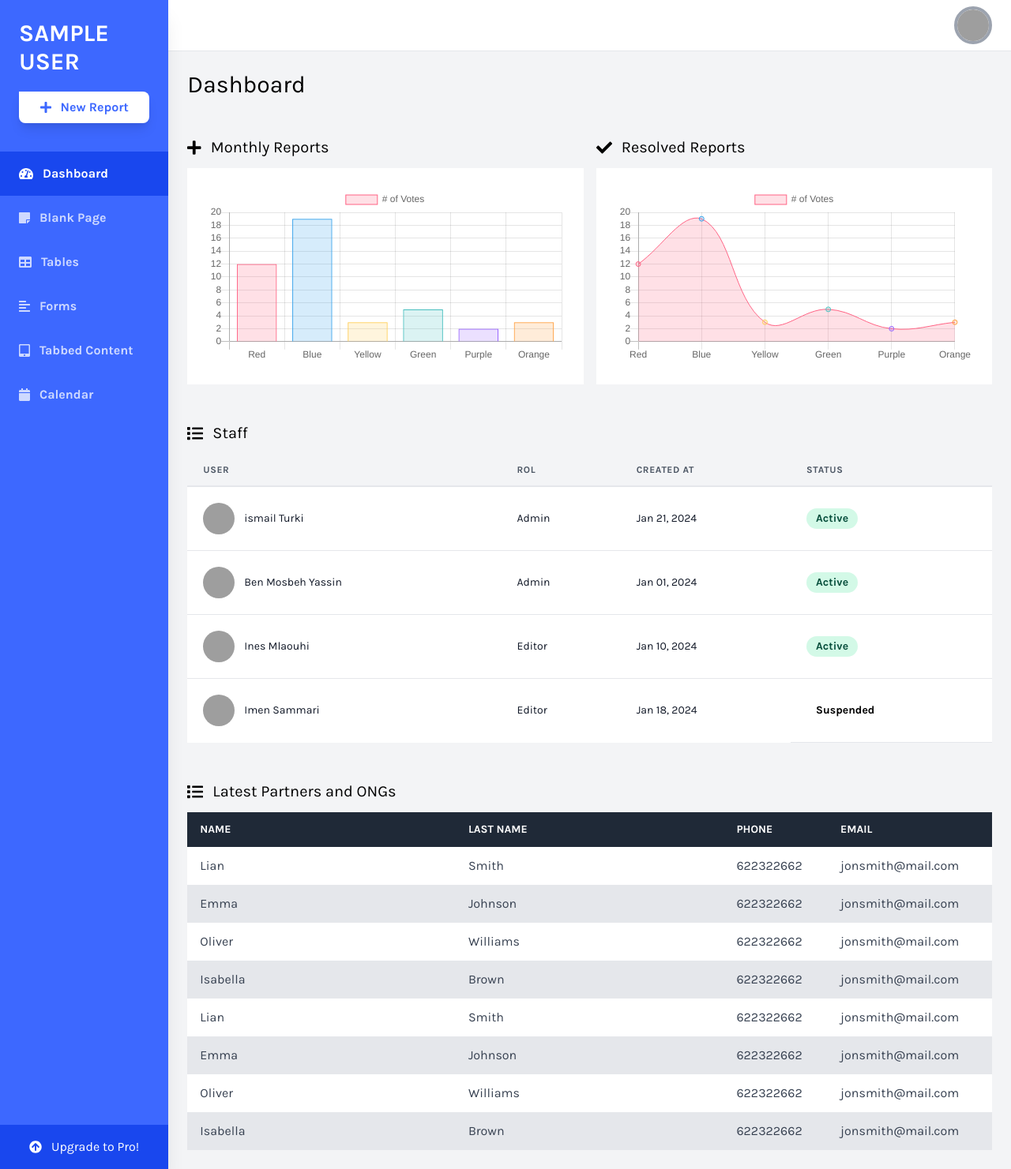
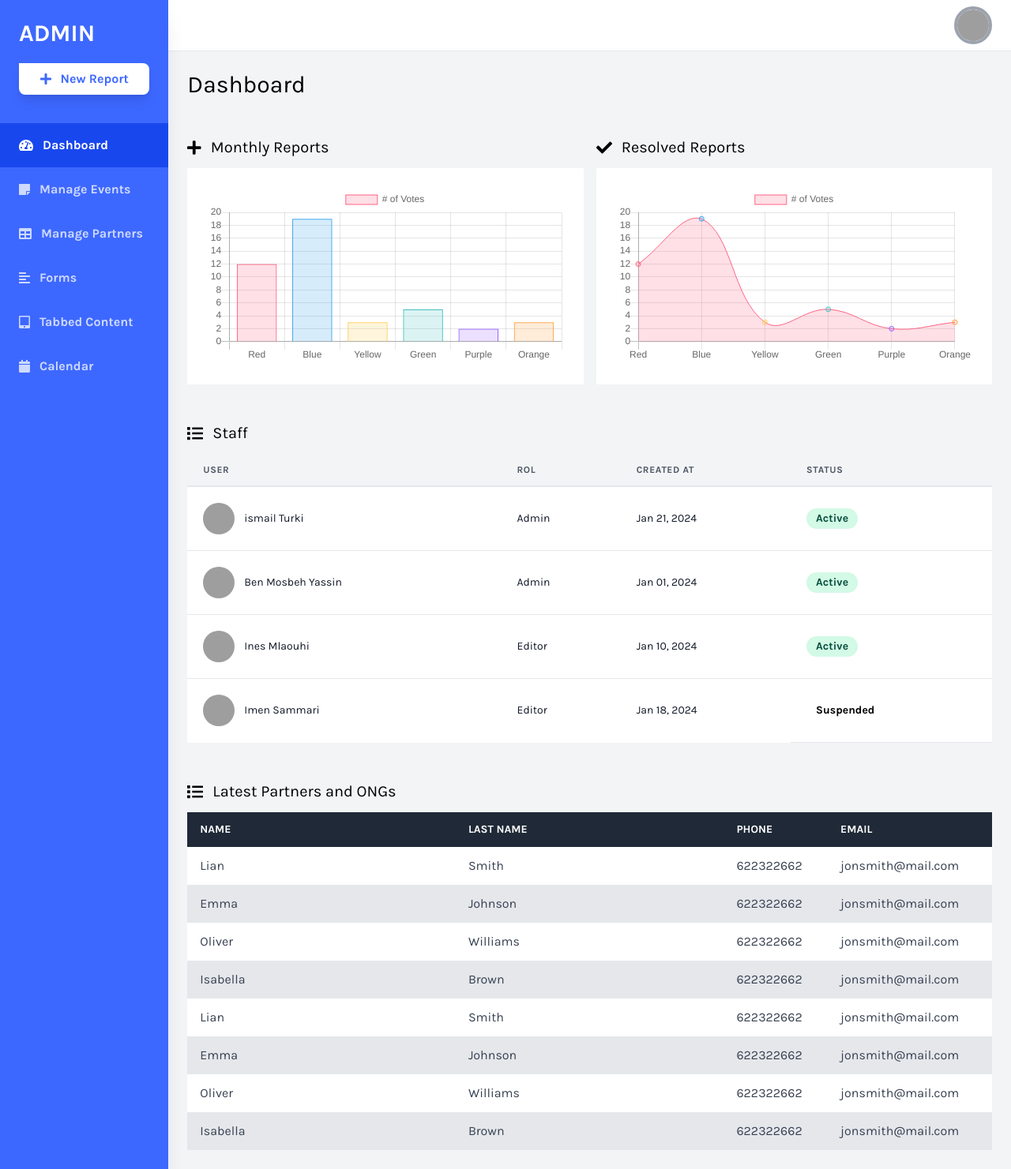
Before and after one commit to Yassin59189/EcoQuest, a PHP site: page / in a window 1280 px wide. Shown: the whole page at 79% size. Run offline with PHP 8.4, Linux system fonts and the light colour scheme; the visitor is signed in with stand-in values (Sample User, id 1); some libraries are stand-ins or nearby versions; grey boxes are pictures that could not be loaded.

Commit message:
fetch events and working on adding events

```diff
--- a/daskboard/index.php
+++ b/daskboard/index.php
@@ -11,6 +11,7 @@
 
 <!DOCTYPE html>
 <html lang="en">
+
 <head>
     <meta charset="UTF-8">
     <meta name="viewport" content="width=device-width, initial-scale=1.0">
@@ -22,22 +23,48 @@
     <link href="https://cdnjs.cloudflare.com/ajax/libs/tailwindcss/2.2.19/tailwind.min.css" rel="stylesheet">
     <style>
         @import url('https://fonts.googleapis.com/css?family=Karla:400,700&display=swap');
-        .font-family-karla { font-family: karla; }
-        .bg-sidebar { background: #3d68ff; }
-        .cta-btn { color: #3d68ff; }
-        .upgrade-btn { background: #1947ee; }
-        .upgrade-btn:hover { background: #0038fd; }
-        .active-nav-link { background: #1947ee; }
-        .nav-item:hover { background: #1947ee; }
-        .account-link:hover { background: #3d68ff; }
+
+        .font-family-karla {
+            font-family: karla;
+        }
+
+        .bg-sidebar {
+            background: #3d68ff;
+        }
+
+        .cta-btn {
+            color: #3d68ff;
+        }
+
+        .upgrade-btn {
+            background: #1947ee;
+        }
+
+        .upgrade-btn:hover {
+            background: #0038fd;
+        }
+
+        .active-nav-link {
+            background: #1947ee;
+        }
+
+        .nav-item:hover {
+            background: #1947ee;
+        }
+
+        .account-link:hover {
+            background: #3d68ff;
+        }
     </style>
 </head>
+
 <body class="bg-gray-100 font-family-karla flex">
 
     <aside class="relative bg-sidebar h-screen w-64 hidden sm:block shadow-xl">
         <div class="p-6">
-            <a href="index.html" class="text-white text-3xl font-semibold uppercase hover:text-gray-300"><?php echo $_SESSION['Nom']; ?></a>
-            <button class="w-full bg-white cta-btn font-semibold py-2 mt-5 rounded-br-lg rounded-bl-lg rounded-tr-lg shadow-lg hover:shadow-xl hover:bg-gray-300 flex items-center justify-center">
+            <a href="index.html" class="text-white text-3xl font-semibold uppercase hover:text-gray-300">Admin</a>
+            <button
+                class="w-full bg-white cta-btn font-semibold py-2 mt-5 rounded-br-lg rounded-bl-lg rounded-tr-lg shadow-lg hover:shadow-xl hover:bg-gray-300 flex items-center justify-center">
                 <i class="fas fa-plus mr-3"></i> New Report
             </button>
         </div>
@@ -46,13 +73,14 @@
                 <i class="fas fa-tachometer-alt mr-3"></i>
                 Dashboard
             </a>
-            <a href="blank.html" class="flex items-center text-white opacity-75 hover:opacity-100 py-4 pl-6 nav-item">
+            <a href="events.php" class="flex items-center text-white opacity-75 hover:opacity-100 py-4 pl-6 nav-item">
                 <i class="fas fa-sticky-note mr-3"></i>
-                Blank Page
+                Manage Events
             </a>
-            <a href="tables.html" class="flex items-center text-white opacity-75 hover:opacity-100 py-4 pl-6 nav-item">
+            <a href="partners.html"
+                class="flex items-center text-white opacity-75 hover:opacity-100 py-4 pl-6 nav-item">
                 <i class="fas fa-table mr-3"></i>
-                Tables
+                Manage Partners
             </a>
             <a href="forms.html" class="flex items-center text-white opacity-75 hover:opacity-100 py-4 pl-6 nav-item">
                 <i class="fas fa-align-left mr-3"></i>
@@ -62,15 +90,13 @@
                 <i class="fas fa-tablet-alt mr-3"></i>
                 Tabbed Content
             </a>
-            <a href="calendar.html" class="flex items-center text-white opacity-75 hover:opacity-100 py-4 pl-6 nav-item">
+            <a href="calendar.html"
+                class="flex items-center text-white opacity-75 hover:opacity-100 py-4 pl-6 nav-item">
                 <i class="fas fa-calendar mr-3"></i>
                 Calendar
             </a>
         </nav>
-        <a href="#" class="absolute w-full upgrade-btn bottom-0 active-nav-link text-white flex items-center justify-center py-4">
-            <i class="fas fa-arrow-circle-up mr-3"></i>
-            Upgrade to Pro!
-        </a>
+
     </aside>
 
     <div class="w-full flex flex-col h-screen overflow-y-hidden">
@@ -78,10 +104,12 @@
         <header class="w-full items-center bg-white py-2 px-6 hidden sm:flex">
             <div class="w-1/2"></div>
             <div x-data="{ isOpen: false }" class="relative w-1/2 flex justify-end">
-                <button @click="isOpen = !isOpen" class="realtive z-10 w-12 h-12 rounded-full overflow-hidden border-4 border-gray-400 hover:border-gray-300 focus:border-gray-300 focus:outline-none">
+                <button @click="isOpen = !isOpen"
+                    class="realtive z-10 w-12 h-12 rounded-full overflow-hidden border-4 border-gray-400 hover:border-gray-300 focus:border-gray-300 focus:outline-none">
                     <img src="https://source.unsplash.com/uJ8LNVCBjFQ/400x400">
                 </button>
-                <button x-show="isOpen" @click="isOpen = false" class="h-full w-full fixed inset-0 cursor-default"></button>
+                <button x-show="isOpen" @click="isOpen = false"
+                    class="h-full w-full fixed inset-0 cursor-default"></button>
                 <div x-show="isOpen" class="absolute w-32 bg-white rounded-lg shadow-lg py-2 mt-16">
                     <a href="#" class="block px-4 py-2 account-link hover:text-white">Account</a>
                     <a href="#" class="block px-4 py-2 account-link hover:text-white">Support</a>
@@ -106,23 +134,28 @@
                     <i class="fas fa-tachometer-alt mr-3"></i>
                     Dashboard
                 </a>
-                <a href="blank.html" class="flex items-center text-white opacity-75 hover:opacity-100 py-2 pl-4 nav-item">
+                <a href="events.php"
+                    class="flex items-center text-white opacity-75 hover:opacity-100 py-2 pl-4 nav-item">
                     <i class="fas fa-sticky-note mr-3"></i>
-                    Blank Page
+                    Manage Events
                 </a>
-                <a href="tables.html" class="flex items-center text-white opacity-75 hover:opacity-100 py-2 pl-4 nav-item">
+                <a href="partners.html"
+                    class="flex items-center text-white opacity-75 hover:opacity-100 py-2 pl-4 nav-item">
                     <i class="fas fa-table mr-3"></i>
-                    Tables
+                    Manage Partners
                 </a>
-                <a href="forms.html" class="flex items-center text-white opacity-75 hover:opacity-100 py-2 pl-4 nav-item">
+                <a href="forms.html"
+                    class="flex items-center text-white opacity-75 hover:opacity-100 py-2 pl-4 nav-item">
                     <i class="fas fa-align-left mr-3"></i>
                     Forms
                 </a>
-                <a href="tabs.html" class="flex items-center text-white opacity-75 hover:opacity-100 py-2 pl-4 nav-item">
+                <a href="tabs.html"
+                    class="flex items-center text-white opacity-75 hover:opacity-100 py-2 pl-4 nav-item">
                     <i class="fas fa-tablet-alt mr-3"></i>
                     Tabbed Content
                 </a>
-                <a href="calendar.html" class="flex items-center text-white opacity-75 hover:opacity-100 py-2 pl-4 nav-item">
+                <a href="calendar.html"
+                    class="flex items-center text-white opacity-75 hover:opacity-100 py-2 pl-4 nav-item">
                     <i class="fas fa-calendar mr-3"></i>
                     Calendar
                 </a>
@@ -138,9 +171,7 @@
                     <i class="fas fa-sign-out-alt mr-3"></i>
                     Sign Out
                 </a>
-                <button class="w-full bg-white cta-btn font-semibold py-2 mt-3 rounded-lg shadow-lg hover:shadow-xl hover:bg-gray-300 flex items-center justify-center">
-                    <i class="fas fa-arrow-circle-up mr-3"></i> Upgrade to Pro!
-                </button>
+
             </nav>
             <!-- <button class="w-full bg-white cta-btn font-semibold py-2 mt-5 rounded-br-lg rounded-bl-lg rounded-tr-lg shadow-lg hover:shadow-xl hover:bg-gray-300 flex items-center justify-center">
                 <i class="fas fa-plus mr-3"></i> New Report
@@ -345,50 +376,66 @@
                                 <tr>
                                     <td class="w-1/3 text-left py-3 px-4">Lian</td>
                                     <td class="w-1/3 text-left py-3 px-4">Smith</td>
-                                    <td class="text-left py-3 px-4"><a class="hover:text-blue-500" href="tel:622322662">622322662</a></td>
-                                    <td class="text-left py-3 px-4"><a class="hover:text-blue-500" href="mailto:jonsmith@mail.com">jonsmith@mail.com</a></td>
+                                    <td class="text-left py-3 px-4"><a class="hover:text-blue-500"
+                                            href="tel:622322662">622322662</a></td>
+                                    <td class="text-left py-3 px-4"><a class="hover:text-blue-500"
+                                            href="mailto:jonsmith@mail.com">jonsmith@mail.com</a></td>
                                 </tr>
                                 <tr class="bg-gray-200">
                                     <td class="w-1/3 text-left py-3 px-4">Emma</td>
                                     <td class="w-1/3 text-left py-3 px-4">Johnson</td>
-                                    <td class="text-left py-3 px-4"><a class="hover:text-blue-500" href="tel:622322662">622322662</a></td>
-                                    <td class="text-left py-3 px-4"><a class="hover:text-blue-500" href="mailto:jonsmith@mail.com">jonsmith@mail.com</a></td>
+                                    <td class="text-left py-3 px-4"><a class="hover:text-blue-500"
+                                            href="tel:622322662">622322662</a></td>
+                                    <td class="text-left py-3 px-4"><a class="hover:text-blue-500"
+                                            href="mailto:jonsmith@mail.com">jonsmith@mail.com</a></td>
                                 </tr>
                                 <tr>
                                     <td class="w-1/3 text-left py-3 px-4">Oliver</td>
                                     <td class="w-1/3 text-left py-3 px-4">Williams</td>
-                                    <td class="text-left py-3 px-4"><a class="hover:text-blue-500" href="tel:622322662">622322662</a></td>
-                                    <td class="text-left py-3 px-4"><a class="hover:text-blue-500" href="mailto:jonsmith@mail.com">jonsmith@mail.com</a></td>
+                                    <td class="text-left py-3 px-4"><a class="hover:text-blue-500"
+                                            href="tel:622322662">622322662</a></td>
+                                    <td class="text-left py-3 px-4"><a class="hover:text-blue-500"
+                                            href="mailto:jonsmith@mail.com">jonsmith@mail.com</a></td>
                                 </tr>
                                 <tr class="bg-gray-200">
                                     <td class="w-1/3 text-left py-3 px-4">Isabella</td>
                                     <td class="w-1/3 text-left py-3 px-4">Brown</td>
-                                    <td class="text-left py-3 px-4"><a class="hover:text-blue-500" href="tel:622322662">622322662</a></td>
-                                    <td class="text-left py-3 px-4"><a class="hover:text-blue-500" href="mailto:jonsmith@mail.com">jonsmith@mail.com</a></td>
+                                    <td class="text-left py-3 px-4"><a class="hover:text-blue-500"
+                                            href="tel:622322662">622322662</a></td>
+                                    <td class="text-left py-3 px-4"><a class="hover:text-blue-500"
+                                            href="mailto:jonsmith@mail.com">jonsmith@mail.com</a></td>
                                 </tr>
                                 <tr>
                                     <td class="w-1/3 text-left py-3 px-4">Lian</td>
                                     <td class="w-1/3 text-left py-3 px-4">Smith</td>
-                                    <td class="text-left py-3 px-4"><a class="hover:text-blue-500" href="tel:622322662">622322662</a></td>
-                                    <td class="text-left py-3 px-4"><a class="hover:text-blue-500" href="mailto:jonsmith@mail.com">jonsmith@mail.com</a></td>
+                                    <td class="text-left py-3 px-4"><a class="hover:text-blue-500"
+                                            href="tel:622322662">622322662</a></td>
+                                    <td class="text-left py-3 px-4"><a class="hover:text-blue-500"
+                                            href="mailto:jonsmith@mail.com">jonsmith@mail.com</a></td>
                                 </tr>
                                 <tr class="bg-gray-200">
                                     <td class="w-1/3 text-left py-3 px-4">Emma</td>
                                     <td class="w-1/3 text-left py-3 px-4">Johnson</td>
-                                    <td class="text-left py-3 px-4"><a class="hover:text-blue-500" href="tel:622322662">622322662</a></td>
-                                    <td class="text-left py-3 px-4"><a class="hover:text-blue-500" href="mailto:jonsmith@mail.com">jonsmith@mail.com</a></td>
+                                    <td class="text-left py-3 px-4"><a class="hover:text-blue-500"
+                                            href="tel:622322662">622322662</a></td>
+                                    <td class="text-left py-3 px-4"><a class="hover:text-blue-500"
+                                            href="mailto:jonsmith@mail.com">jonsmith@mail.com</a></td>
                                 </tr>
                                 <tr>
                                     <td class="w-1/3 text-left py-3 px-4">Oliver</td>
                                     <td class="w-1/3 text-left py-3 px-4">Williams</td>
-                                    <td class="text-left py-3 px-4"><a class="hover:text-blue-500" href="tel:622322662">622322662</a></td>
-                                    <td class="text-left py-3 px-4"><a class="hover:text-blue-500" href="mailto:jonsmith@mail.com">jonsmith@mail.com</a></td>
+                                    <td class="text-left py-3 px-4"><a class="hover:text-blue-500"
+                                            href="tel:622322662">622322662</a></td>
+                                    <td class="text-left py-3 px-4"><a class="hover:text-blue-500"
+                                            href="mailto:jonsmith@mail.com">jonsmith@mail.com</a></td>
                                 </tr>
                                 <tr class="bg-gray-200">
                                     <td class="w-1/3 text-left py-3 px-4">Isabella</td>
                                     <td class="w-1/3 text-left py-3 px-4">Brown</td>
-                                    <td class="text-left py-3 px-4"><a class="hover:text-blue-500" href="tel:622322662">622322662</a></td>
-                                    <td class="text-left py-3 px-4"><a class="hover:text-blue-500" href="mailto:jonsmith@mail.com">jonsmith@mail.com</a></td>
+                                    <td class="text-left py-3 px-4"><a class="hover:text-blue-500"
+                                            href="tel:622322662">622322662</a></td>
+                                    <td class="text-left py-3 px-4"><a class="hover:text-blue-500"
+                                            href="mailto:jonsmith@mail.com">jonsmith@mail.com</a></td>
                                 </tr>
                             </tbody>
                         </table>
@@ -404,9 +451,11 @@
     <!-- AlpineJS -->
     <script src="https://cdn.jsdelivr.net/gh/alpinejs/alpine@v2.x.x/dist/alpine.min.js" defer></script>
     <!-- Font Awesome -->
-    <script src="https://cdnjs.cloudflare.com/ajax/libs/font-awesome/5.13.0/js/all.min.js" integrity="sha256-KzZiKy0DWYsnwMF+X1DvQngQ2/FxF7MF3Ff72XcpuPs=" crossorigin="anonymous"></script>
+    <script src="https://cdnjs.cloudflare.com/ajax/libs/font-awesome/5.13.0/js/all.min.js"
+        integrity="sha256-KzZiKy0DWYsnwMF+X1DvQngQ2/FxF7MF3Ff72XcpuPs=" crossorigin="anonymous"></script>
     <!-- ChartJS -->
-    <script src="https://cdnjs.cloudflare.com/ajax/libs/Chart.js/2.9.3/Chart.min.js" integrity="sha256-R4pqcOYV8lt7snxMQO/HSbVCFRPMdrhAFMH+vr9giYI=" crossorigin="anonymous"></script>
+    <script src="https://cdnjs.cloudflare.com/ajax/libs/Chart.js/2.9.3/Chart.min.js"
+        integrity="sha256-R4pqcOYV8lt7snxMQO/HSbVCFRPMdrhAFMH+vr9giYI=" crossorigin="anonymous"></script>
 
     <script>
         var chartOne = document.getElementById('chartOne');
@@ -486,6 +535,7 @@
         });
     </script>
 </body>
+
 </html>
 
 
```
Also changed, not shown: daskboard/addEvent.php (added, +21 -0 lines), daskboard/events.php (renamed from daskboard/events.html, +35 -38 lines).
